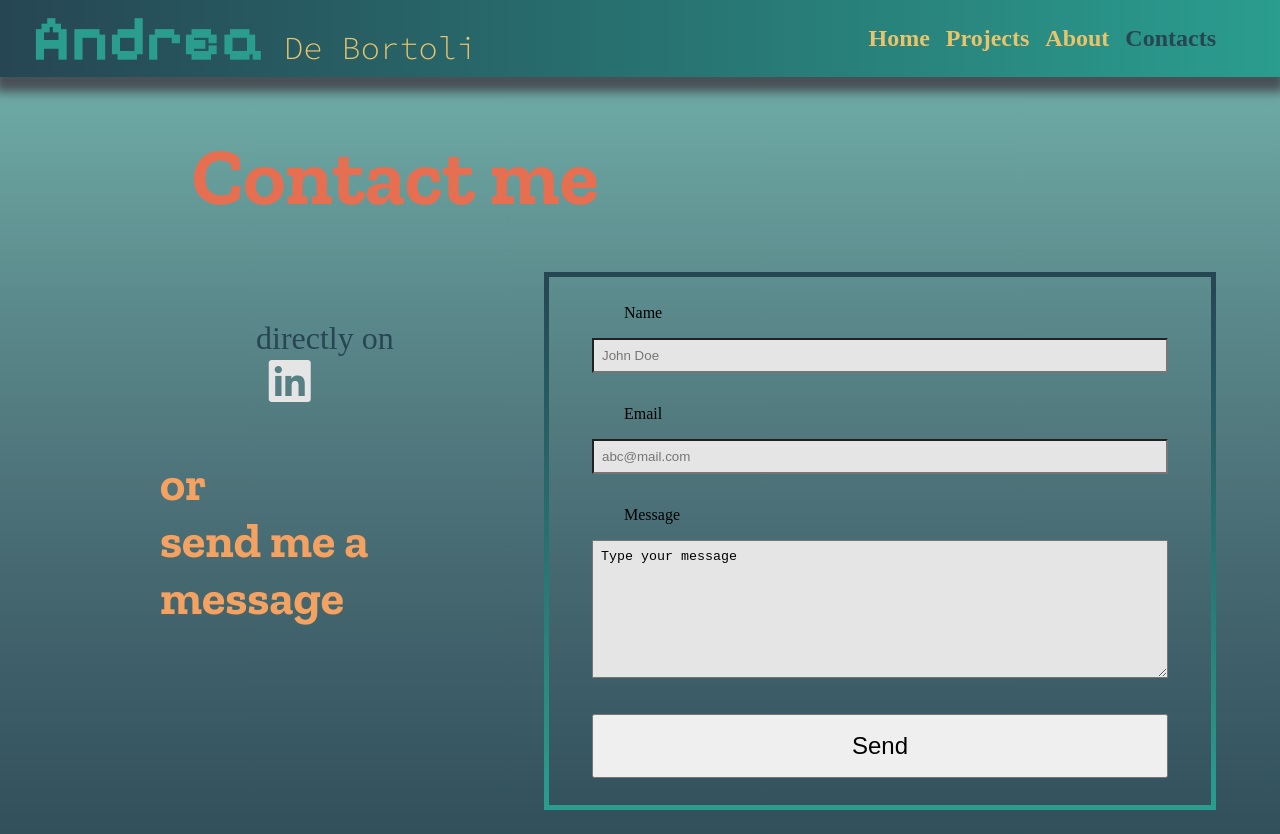
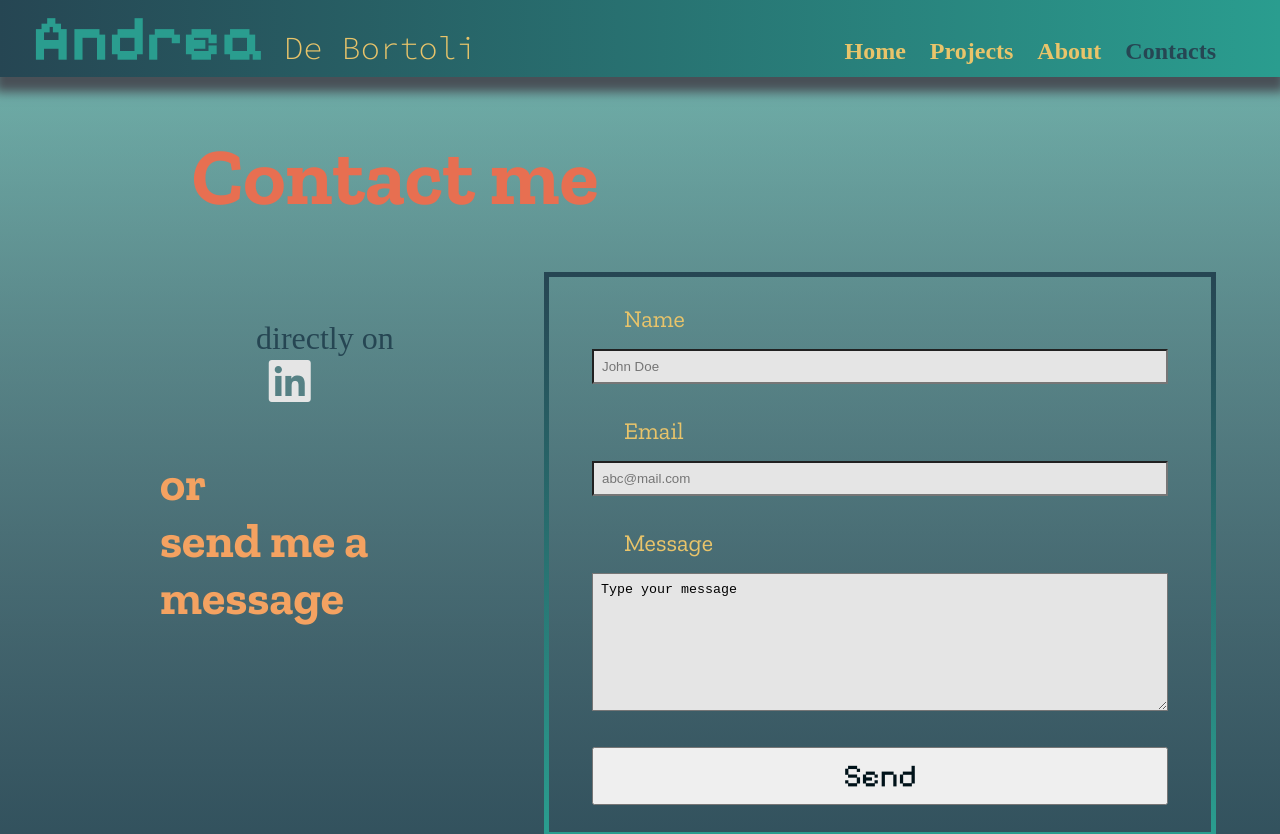
Before and after one commit to andreadebortoli2/vite-boolfolio, a Vue app: page /contacts in a window 1280 px wide. Shown: the top 834 px of the page. Built offline with nearby package versions, Linux system fonts and the light colour scheme.

Commit message:
edit header and contacts style

```diff
--- a/src/components/AppHeader.vue
+++ b/src/components/AppHeader.vue
@@ -48,7 +48,7 @@ header {
 
         display: flex;
         justify-content: space-between;
-        align-items: center;
+        align-items: baseline;
 
         .left-menu {
             .logo {
@@ -67,16 +67,27 @@ header {
             ul {
                 display: flex;
                 justify-content: space-between;
-                gap: 1rem;
+                gap: 0.1rem;
                 list-style-type: none;
+                margin-right: -0.7rem;
 
                 a {
                     color: var(--secondary-light);
                     font-size: 1.5rem;
                     font-weight: bold;
+                    padding: 0.2rem 0.7rem;
+
+                    &:hover {
+                        border-radius: 1rem;
+                        border-bottom: 2px solid var(--secondary-dark);
+                    }
 
                     &.router-link-exact-active {
                         color: var(--primary-dark);
+
+                        &:hover {
+                            border-color: transparent;
+                        }
                     }
                 }
             }
--- a/src/components/views/ContactsView.vue
+++ b/src/components/views/ContactsView.vue
@@ -79,7 +79,7 @@ export default {
                     &:hover {
                         color: var(--primary-dark);
                         background-color: var(--lightest);
-                        border-radius: 0.2rem;
+                        border-radius: 0.3rem;
                     }
                 }
             }
@@ -109,12 +109,19 @@ export default {
 
                 label {
                     margin-left: 2rem;
+                    font-family: "Zilla Slab", serif;
+                    font-size: 1.5rem;
+                    color: var(--secondary-light);
                 }
+
 
                 button {
                     width: 100%;
-                    padding: 1rem 0;
-                    font-size: 1.5rem;
+                    padding: 0.5rem 0;
+                    font-size: 2rem;
+                    color: var(--darkest);
+                    font-family: "Pixelify Sans", sans-serif;
+                    transition: 0.5s;
 
                     &:hover {
                         cursor: pointer;
```
